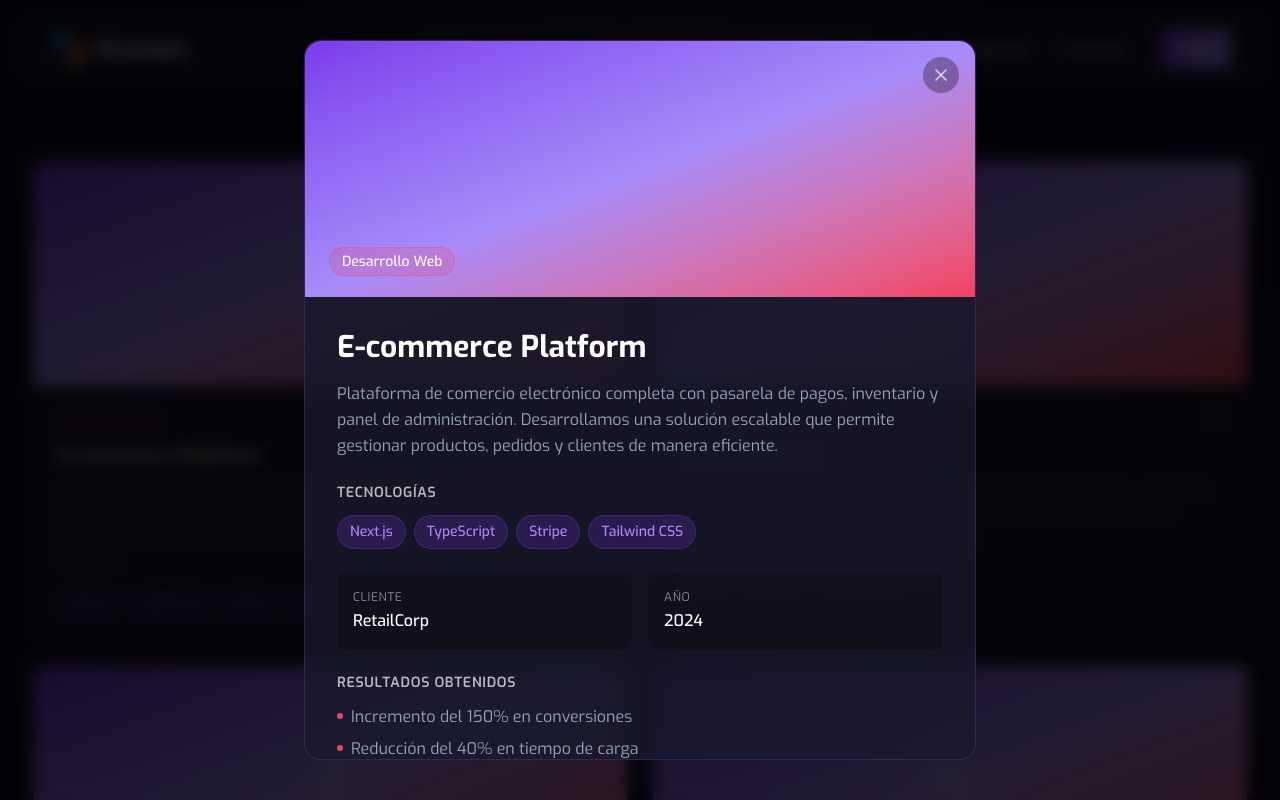
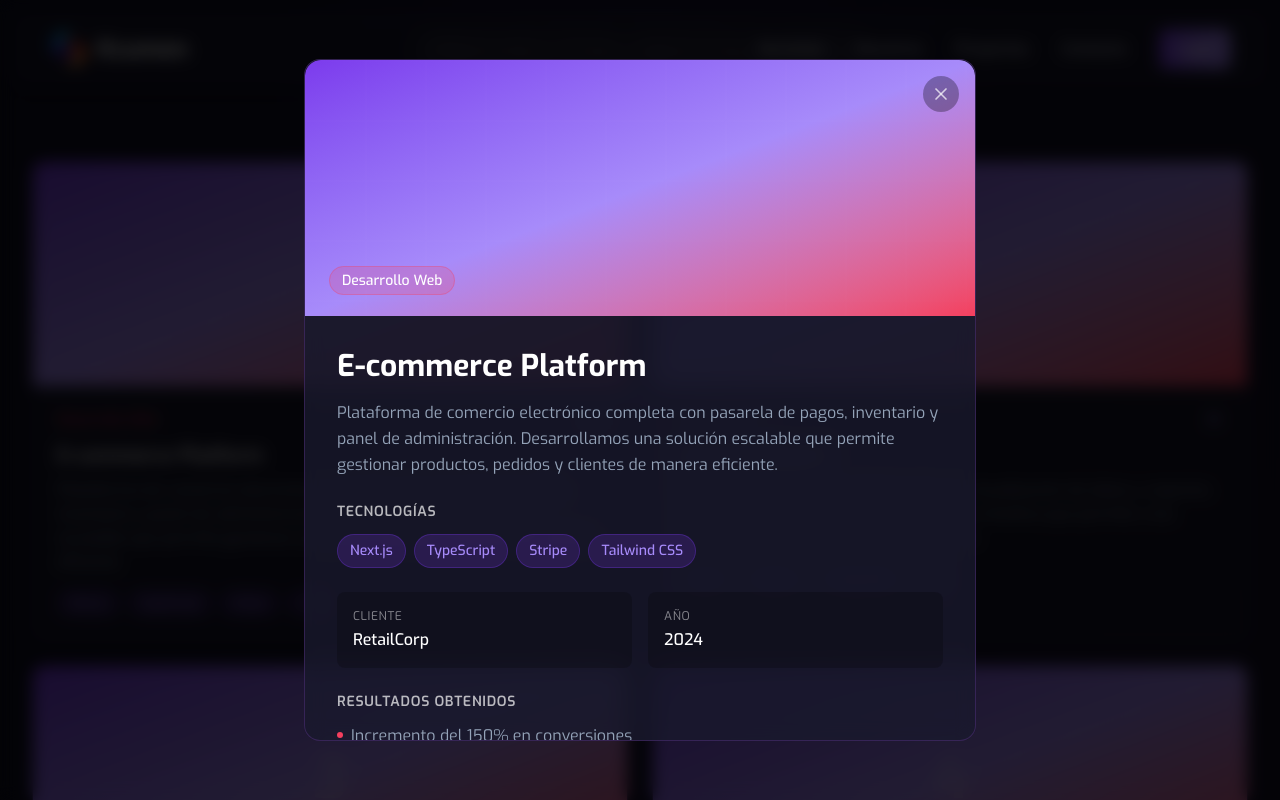
Before and after one commit to kcumen/kcumen-web-2026, a Next.js app: page / in a window 1280 px wide. Both pictures are taken after a click on the element 330 px from the left and 2859 px from the top of the page. Shown: the part 2459-3259 px from the top of the page. Built offline with nearby package versions, Linux system fonts and the light colour scheme.

Commit message:
Fix modal scrollbar styling

```diff
--- a/src/app/globals.css
+++ b/src/app/globals.css
@@ -259,3 +259,26 @@ html {
   box-shadow: 0 0 12px rgba(168, 85, 247, 0.5),
               0 0 20px rgba(168, 85, 247, 0.3);
 }
+
+/* Custom scrollbar for modal */
+.custom-scrollbar {
+  scrollbar-width: thin;
+  scrollbar-color: rgba(168, 85, 247, 0.5) transparent;
+}
+
+.custom-scrollbar::-webkit-scrollbar {
+  width: 8px;
+}
+
+.custom-scrollbar::-webkit-scrollbar-track {
+  background: transparent;
+}
+
+.custom-scrollbar::-webkit-scrollbar-thumb {
+  background: rgba(168, 85, 247, 0.5);
+  border-radius: 4px;
+}
+
+.custom-scrollbar::-webkit-scrollbar-thumb:hover {
+  background: rgba(168, 85, 247, 0.7);
+}
--- a/src/components/ProyectoModal.tsx
+++ b/src/components/ProyectoModal.tsx
@@ -50,7 +50,7 @@ export default function ProyectoModal({ proyecto, isOpen, onClose }: ProyectoMod
       />
 
       {/* Modal Content */}
-      <div className="relative w-full max-w-2xl max-h-[90vh] overflow-y-auto glass-card rounded-2xl shadow-neon animate-scaleIn">
+      <div className="relative w-full max-w-2xl glass-card rounded-2xl shadow-neon animate-scaleIn overflow-hidden">
         {/* Close Button */}
         <button
           onClick={onClose}
@@ -60,6 +60,8 @@ export default function ProyectoModal({ proyecto, isOpen, onClose }: ProyectoMod
           <X className="w-5 h-5" />
         </button>
 
+        {/* Scrollable Container */}
+        <div className="max-h-[85vh] overflow-y-auto custom-scrollbar">
           {/* Header Image */}
           <div className="h-48 md:h-64 relative overflow-hidden rounded-t-2xl">
             <div className="absolute inset-0 bg-gradient-to-br from-[#7C3AED] via-[#A78BFA] to-[#F43F5E]" />
@@ -102,7 +104,7 @@ export default function ProyectoModal({ proyecto, isOpen, onClose }: ProyectoMod
             </div>
 
             {/* Project Details */}
-          {(proyecto.cliente || proyecto.anio || proyecto.resultados) && (
+            {(proyecto.cliente || proyecto.anio) && (
               <div className="grid grid-cols-2 gap-4 mb-6">
                 {proyecto.cliente && (
                   <div className="bg-black/20 rounded-lg p-4">
@@ -154,6 +156,7 @@ export default function ProyectoModal({ proyecto, isOpen, onClose }: ProyectoMod
             )}
           </div>
         </div>
+      </div>
 
       <style jsx>{`
         @keyframes fadeIn {
```
Lines whose indentation alone changed are shown as unchanged.
